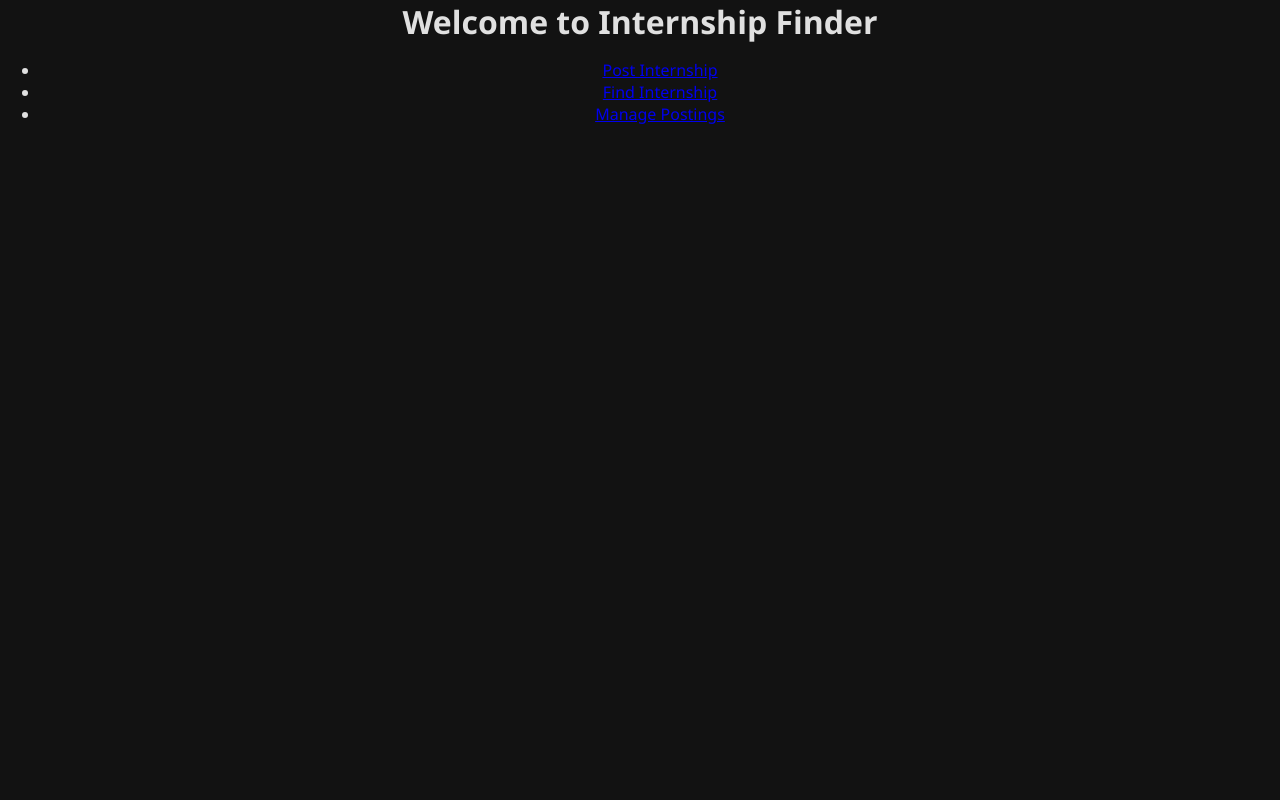
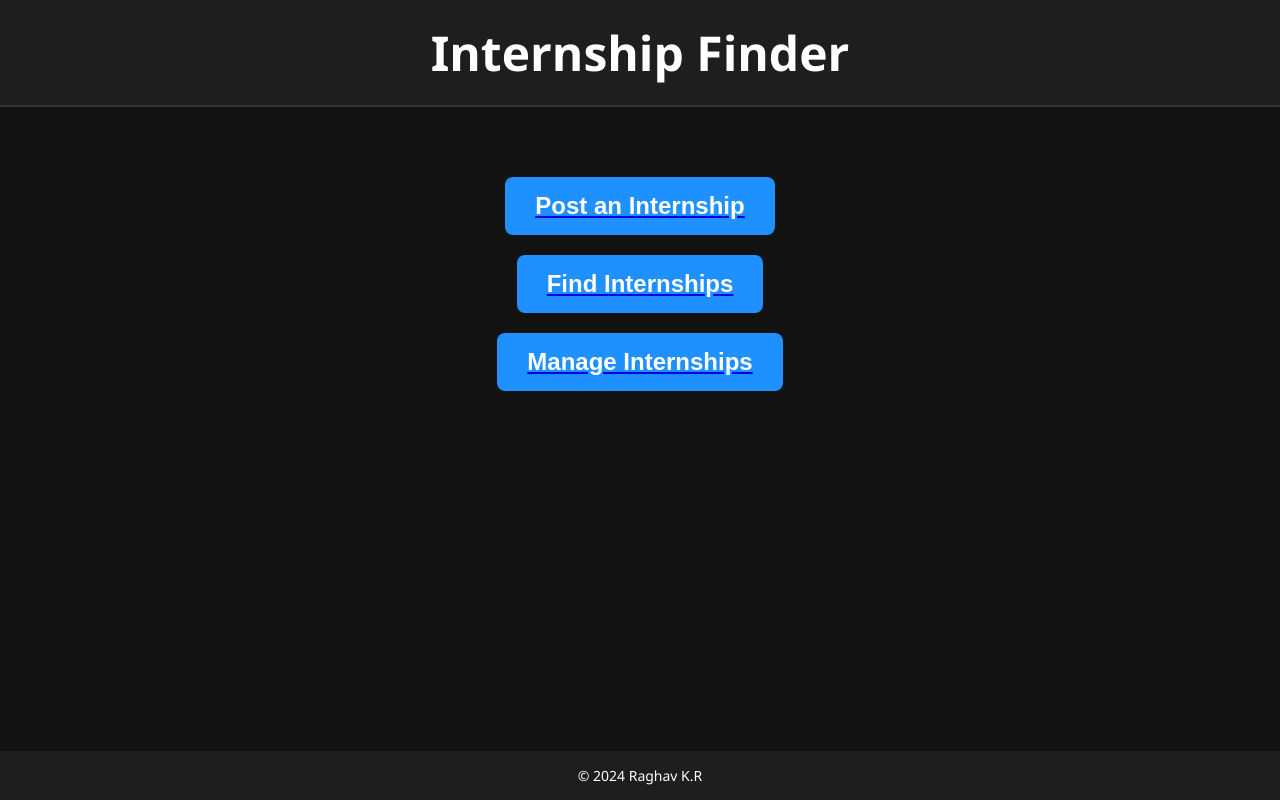
Before and after one commit to raghavkr17/CS50x, a Flask app: page / in a window 1280 px wide. Run offline with Flask 2, Linux system fonts and the light colour scheme.

Commit message:
Thu, Aug 29, 2024, 10:10 AM -07:00

```diff
--- a/project/templates/index.html
+++ b/project/templates/index.html
@@ -3,17 +3,22 @@
 <head>
     <meta charset="UTF-8">
     <meta name="viewport" content="width=device-width, initial-scale=1.0">
+    <title>Main Page</title>
     <link rel="stylesheet" href="{{ url_for('static', filename='styles.css') }}">
-    <title>Internship Finder</title>
 </head>
 <body>
-    <h1>Welcome to Internship Finder</h1>
-    <nav>
-        <ul>
-            <li><a href="{{ url_for('post') }}">Post Internship</a></li>
-            <li><a href="{{ url_for('find') }}">Find Internship</a></li>
-            <li><a href="{{ url_for('manage') }}">Manage Postings</a></li>
-        </ul>
-    </nav>
+    <header>
+        <h1>Internship Finder</h1>
+    </header>
+    <div class="container">
+        <div class="main-actions">
+            <a href="{{ url_for('post') }}"><button>Post an Internship</button></a>
+            <a href="{{ url_for('find') }}"><button>Find Internships</button></a>
+            <a href="{{ url_for('manage') }}"><button>Manage Internships</button></a>
+        </div>
+    </div>
+    <footer>
+        &copy; 2024 Raghav K.R
+    </footer>
 </body>
 </html>
```
